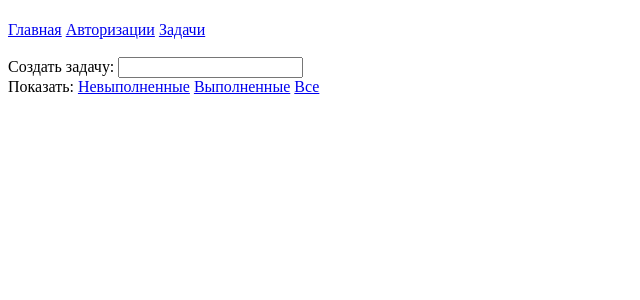
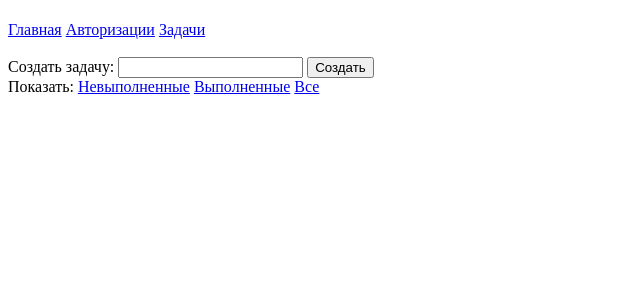
Before and after one commit to Juris-Berkulis/GP_PHP_L1_HW, a PHP site: page /view/tasks.php in a window 1280 px wide. Shown: the top 300 px of the page, without its empty margins (0-640 px from the left). Run offline with PHP 8.4, Linux system fonts and the light colour scheme; the template is opened without the code that fills it, so the values that code supplies are empty.

Commit message:
feat (L6): Add a button to create a task.

```diff
--- a/L6/view/tasks.php
+++ b/L6/view/tasks.php
@@ -17,6 +17,8 @@
 
         <input name="newTaskDescription">
     </label>
+
+    <button type="submit">Создать</button>
 </form>
 
 <div>
```
